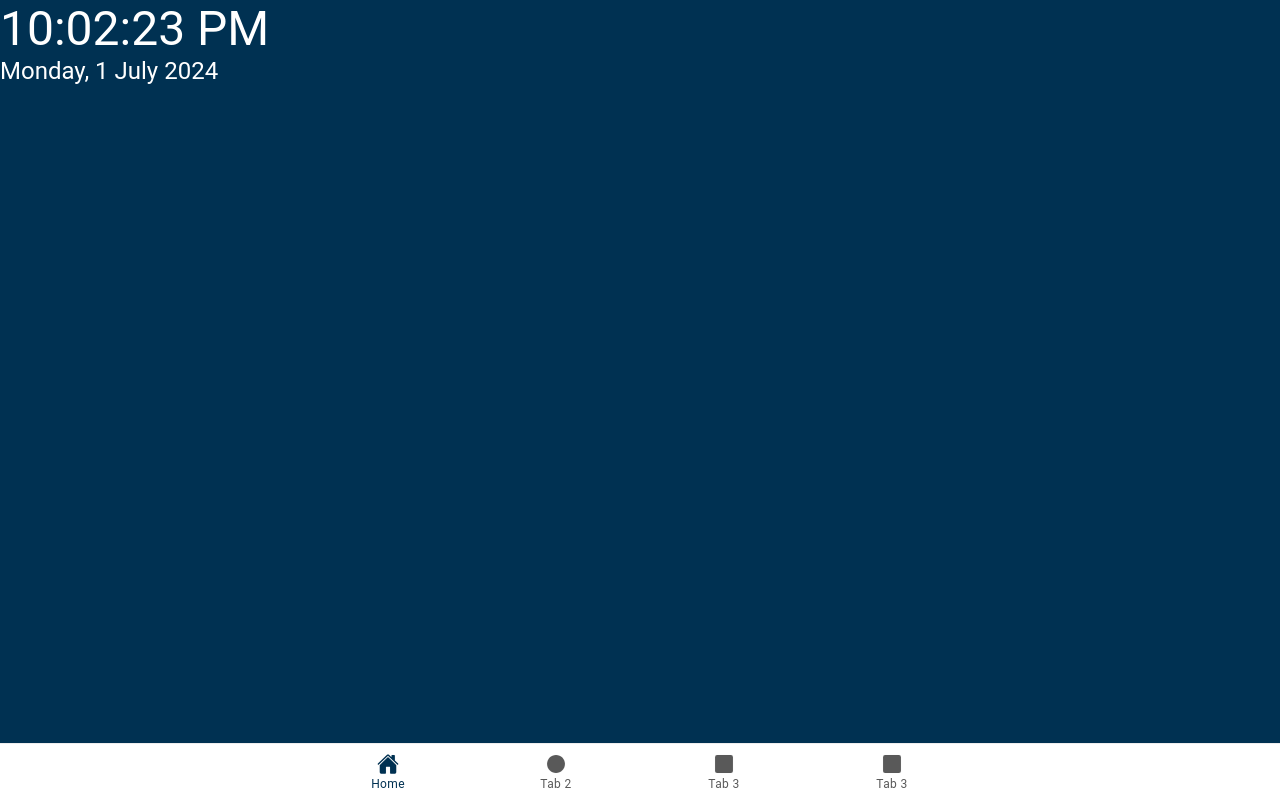
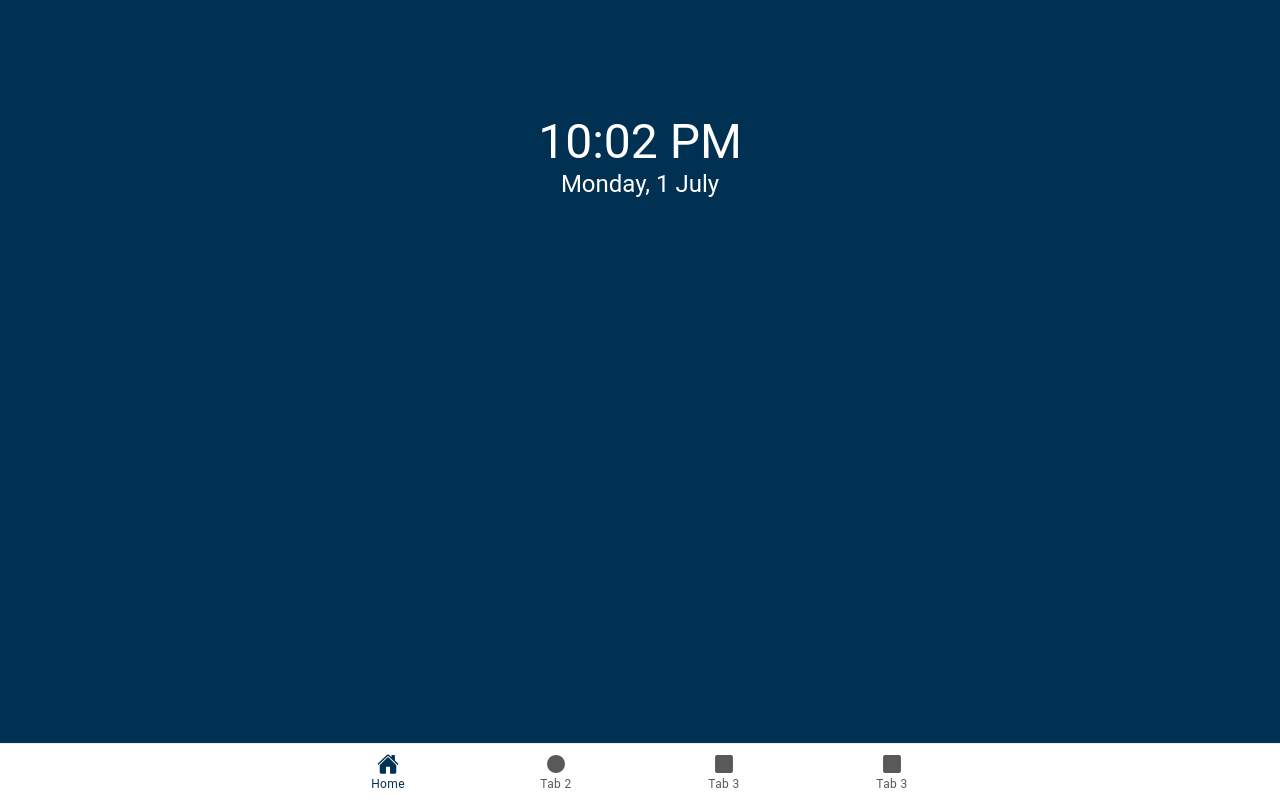
Before and after one commit to leonnwosu/my-activity-app, a React (Vite) app: page /home in a window 1280 px wide. Built offline with nearby package versions, Linux system fonts and the light colour scheme.

Commit message:
complete date&time display

```diff
--- a/src/pages/home/Home.css
+++ b/src/pages/home/Home.css
@@ -1,10 +1,16 @@
 
 
   .container {
-    display: flex;
+    display: block;
     flex-direction: column;
-    align-items: center;
+    align-items: baseline;
     justify-content: center;
+    text-align: center;
+    position: absolute;
+    left: 0;
+    right: 0;
+    top: 20%;
+    transform: translateY(-50%);
   }
 
   .display-date {
--- a/src/pages/home/Home.tsx
+++ b/src/pages/home/Home.tsx
@@ -48,16 +48,18 @@ const Home: React.FC = () => {
   const day = dayNames[currentTime.getDay()];
   const daynum = currentTime.getDate();
   const month = monthNames[currentTime.getMonth()];
-  const year = currentTime.getFullYear();
-  const time = currentTime.toLocaleTimeString();
+  const time = currentTime.toLocaleTimeString([], {
+    hour: '2-digit',
+    minute: '2-digit',
+  });
   return (
     <IonPage>
       <IonContent fullscreen color="primary">
-      <div className="mt-[128px] ml-[60px]">
+      <div className="container">
           <div className="display-time text-5xl text-white">{time}</div>
           <div className="display-date text-white">
             <span id="day">{day}</span>, <span id="daynum">{daynum}</span>{" "}
-            <span id="month">{month}</span> <span id="year">{year}</span>
+            <span id="month">{month}</span>
           </div>
         </div>
       </IonContent>
```
